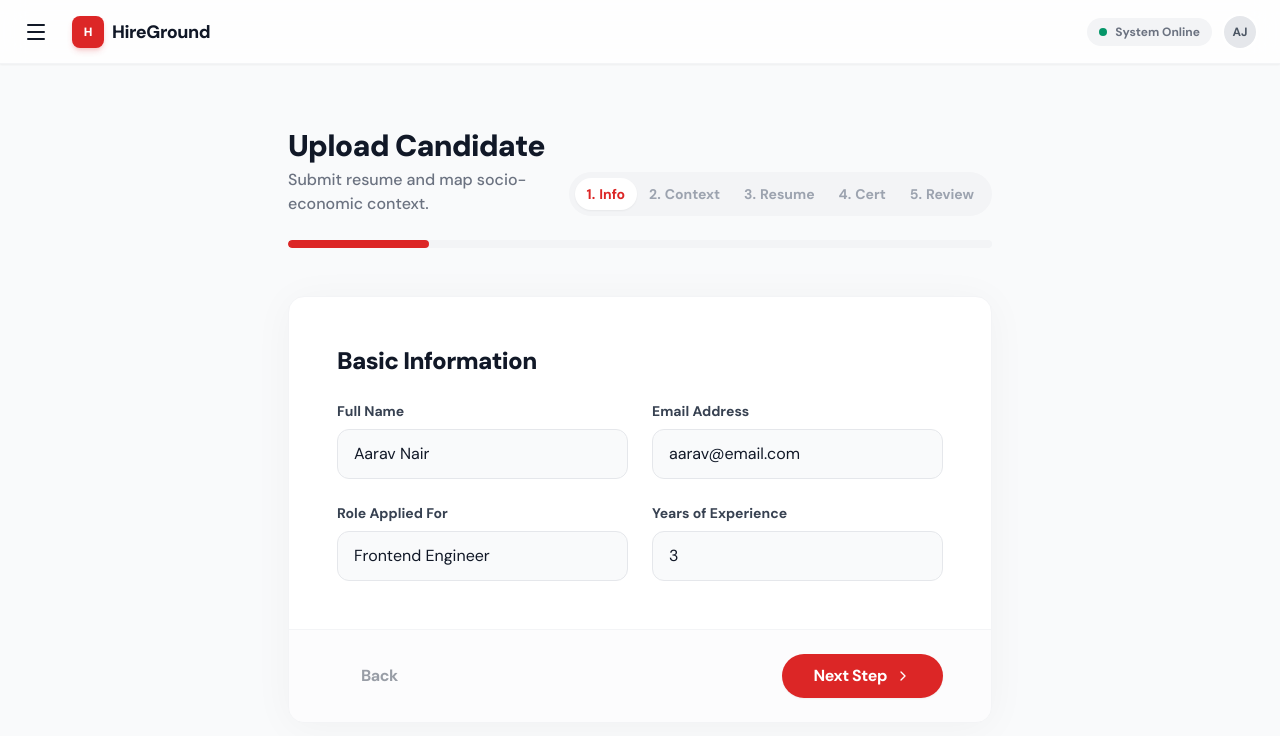
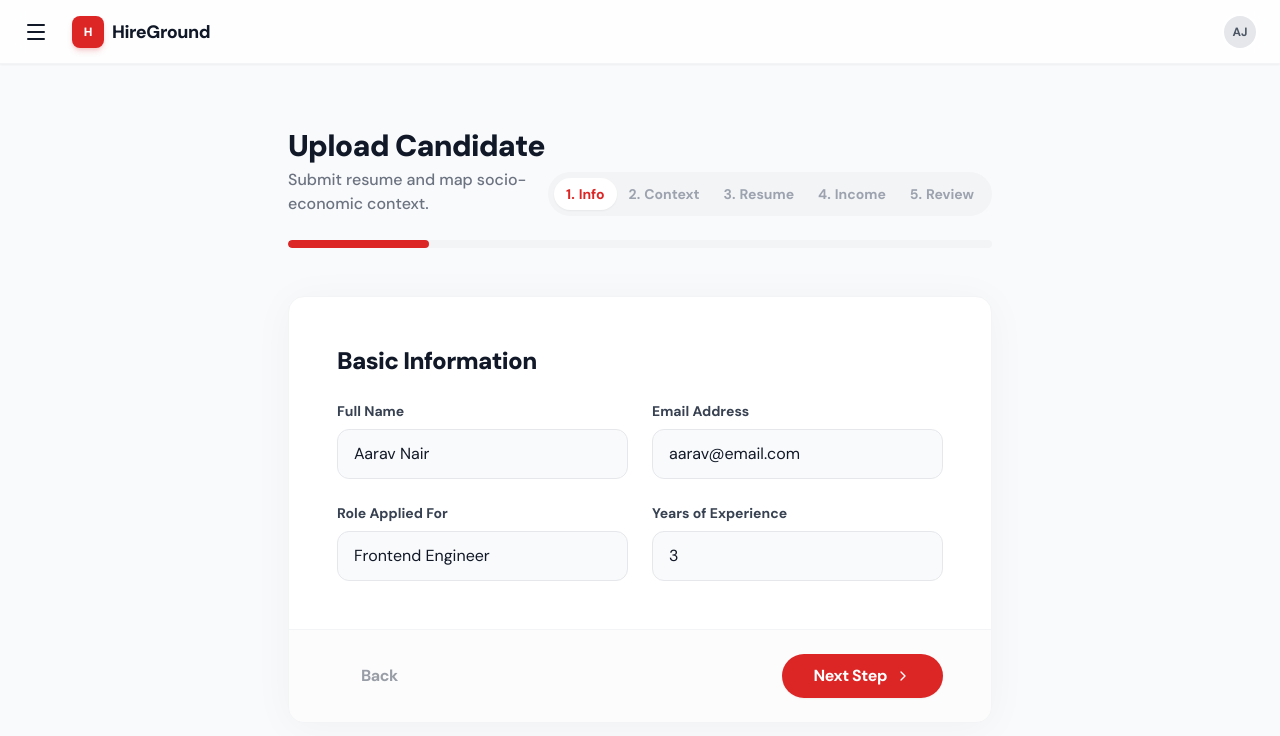
Before and after one commit to harshithanethi/HireGround, a React (Vite) app in the folder frontend/: page /upload in a window 1280 px wide. Shown: the top 736 px of the page. Built offline with nearby package versions, Linux system fonts and the light colour scheme.

Commit message:
changed some names

```diff
--- a/frontend/src/components/Layout.jsx
+++ b/frontend/src/components/Layout.jsx
@@ -27,12 +27,7 @@ export function Layout() {
             <span className="text-gray-900 font-extrabold tracking-tight text-lg">HireGround</span>
           </Link>
         </div>
-
         <div className="flex items-center gap-3">
-          <div className="hidden sm:flex items-center gap-2 px-3 py-1.5 bg-gray-100 rounded-full text-xs font-bold text-gray-500">
-            <span className="w-2 h-2 rounded-full bg-positive"></span>
-             System Online
-          </div>
           <div className="w-8 h-8 rounded-full bg-gray-200 flex items-center justify-center text-gray-600 font-bold text-xs ring-2 ring-white cursor-pointer hover:ring-gray-100 transition-all">
             AJ
           </div>
@@ -45,7 +40,7 @@ export function Layout() {
       {/* Main Content Area */}
       <main className="flex-1 w-full bg-gray-50 pt-24 pb-12 overflow-y-auto">
         <AnimatePresence mode="wait">
-           <Outlet />
+          <Outlet />
         </AnimatePresence>
       </main>
     </div>
--- a/frontend/src/pages/CandidateUpload.jsx
+++ b/frontend/src/pages/CandidateUpload.jsx
@@ -48,8 +48,8 @@ export default function CandidateUpload() {
           <div className="hidden sm:flex bg-gray-100 p-1.5 rounded-full items-center">
             {[1, 2, 3, 4, 5].map((i) => (
               <div key={i} className={`flex items-center text-sm font-bold px-3 py-1.5 rounded-full transition-colors ${step >= i ? 'bg-white shadow-sm text-primary' : 'text-gray-400'}`}>
-                {step > i ? <CheckCircle2 size={16} className="mr-1"/> : <span className="mr-1">{i}.</span>}
-                {i === 1 ? 'Info' : i === 2 ? 'Context' : i === 3 ? 'Resume' : i === 4 ? 'Cert' : 'Review'}
+                {step > i ? <CheckCircle2 size={16} className="mr-1" /> : <span className="mr-1">{i}.</span>}
+                {i === 1 ? 'Info' : i === 2 ? 'Context' : i === 3 ? 'Resume' : i === 4 ? 'Income' : 'Review'}
               </div>
             ))}
           </div>
@@ -81,7 +81,7 @@ export default function CandidateUpload() {
                 <div className="grid sm:grid-cols-2 gap-6">
                   <div>
                     <label className="block text-sm font-bold text-gray-700 mb-2">Full Name</label>
-                    <input type="text" className="w-full px-4 py-3 rounded-xl border border-gray-200 bg-gray-50 text-gray-900 focus:outline-none focus:border-primary focus:ring-1 focus:ring-primary" placeholder="Aarav Nair" defaultValue="Aarav Nair"/>
+                    <input type="text" className="w-full px-4 py-3 rounded-xl border border-gray-200 bg-gray-50 text-gray-900 focus:outline-none focus:border-primary focus:ring-1 focus:ring-primary" placeholder="Aarav Nair" defaultValue="Aarav Nair" />
                   </div>
                   <div>
                     <label className="block text-sm font-bold text-gray-700 mb-2">Email Address</label>
@@ -89,11 +89,11 @@ export default function CandidateUpload() {
                   </div>
                   <div>
                     <label className="block text-sm font-bold text-gray-700 mb-2">Role Applied For</label>
-                    <input type="text" className="w-full px-4 py-3 rounded-xl border border-gray-200 bg-gray-50 text-gray-900 focus:outline-none focus:border-primary focus:ring-1 focus:ring-primary" placeholder="Frontend Engineer" defaultValue="Frontend Engineer"/>
+                    <input type="text" className="w-full px-4 py-3 rounded-xl border border-gray-200 bg-gray-50 text-gray-900 focus:outline-none focus:border-primary focus:ring-1 focus:ring-primary" placeholder="Frontend Engineer" defaultValue="Frontend Engineer" />
                   </div>
                   <div>
                     <label className="block text-sm font-bold text-gray-700 mb-2">Years of Experience</label>
-                    <input type="number" className="w-full px-4 py-3 rounded-xl border border-gray-200 bg-gray-50 text-gray-900 focus:outline-none focus:border-primary focus:ring-1 focus:ring-primary" placeholder="3" defaultValue="3"/>
+                    <input type="number" className="w-full px-4 py-3 rounded-xl border border-gray-200 bg-gray-50 text-gray-900 focus:outline-none focus:border-primary focus:ring-1 focus:ring-primary" placeholder="3" defaultValue="3" />
                   </div>
                 </div>
               </motion.div>
```
Lines whose indentation alone changed are shown as unchanged.
